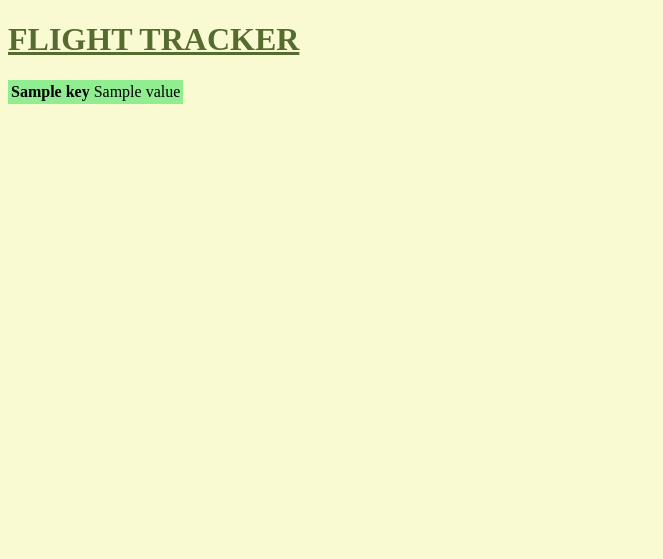
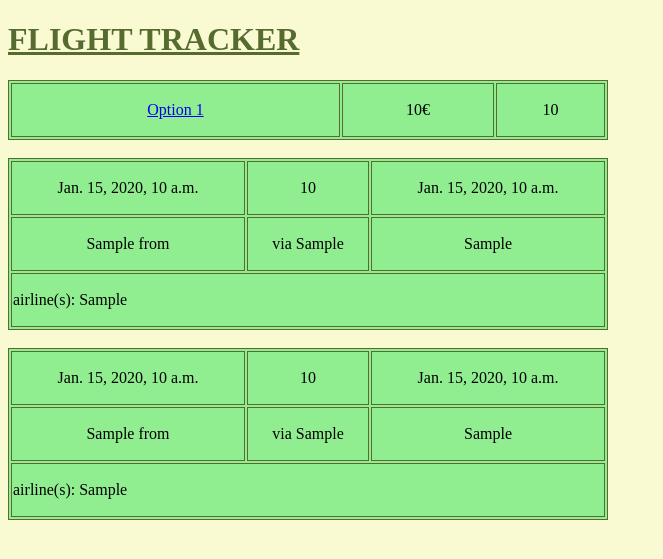
Before and after one commit to yanismathiopoulos/django_flight_tracker, a Django app: template home/templates/result.html in a window 1280 px wide. Shown: the top 559 px of the page, without its empty margins (0-663 px from the left). Run offline with Django 3.2, Linux system fonts and the light colour scheme; the template is opened without the code that fills it: most values are stand-ins (such as "Sample title", 1, 10 or a date in 2020).

Commit message:
added extra output fields, merged dict and print functions

```diff
--- a/home/static/css/styles.css
+++ b/home/static/css/styles.css
@@ -1,14 +1,30 @@
 body {
     background-color: lightgoldenrodyellow;
+    /*background-color: lightcyan;*/
 }
 
-table {
-  display: table;
-  border-collapse: separate;
-  border-spacing: 2px;
-  border-color: gray;
-}
+/*table {*/
+/*  display: table;*/
+/*  border-collapse: separate;*/
+/*  border-spacing: 2px;*/
+/*  border-color: gray;*/
+/*}*/
 
 h1 a, h2 a {
     color: darkolivegreen;
 }
+
+table, th, td {
+    background-color: lightgreen;
+    color: black;
+    border: 1px solid darkolivegreen;
+}
+
+table {
+    width: 600px;
+}
+
+td {
+    height: 50px;
+    text-align: center;
+}
--- a/home/templates/base_generic.html
+++ b/home/templates/base_generic.html
@@ -7,12 +7,10 @@
         <title>Flight Tracker</title>
     {% endblock %}
 
-  <meta charset="utf-8">
-  <meta name="viewport" content="width=device-width, initial-scale=1">
 
-  <!-- Add additional CSS in static file -->
     {% load static %}
     <link rel="stylesheet" href="{% static 'css/styles.css' %}">
+    {#  <link rel="stylesheet" href="/home/static/css/styles.css">#}
 
 </head>
 
--- a/home/templates/index.html
+++ b/home/templates/index.html
@@ -11,7 +11,7 @@
 
 <form method="post">
   {% csrf_token %}
-  <table border="1">
+  <table>
     {{ form }}
   </table>
   <input type="submit" value="Submit">
--- a/home/templates/result.html
+++ b/home/templates/result.html
@@ -3,38 +3,92 @@
 {% block content %}
 
 
-{#    <p>{{content}}</p>#}
-
-
-    <script>
-        var cars = ["BMW", "Volvo", "Saab", "Ford", "Fiat", "Audi"];
-        var text = "";
-        var i;
-        for (i = 0; i < cars.length; i++) {
-          text += cars[i] + "<br>";
-        }
-        document.getElementById("demo").innerHTML = text;
-    </script>
+    {#    <script>#}
+    {#        var cars = ["BMW", "Volvo", "Saab", "Ford", "Fiat", "Audi"];#}
+    {#        var text = "";#}
+    {#        var i;#}
+    {#        for (i = 0; i < cars.length; i++) {#}
+    {#          text += cars[i] + "<br>";#}
+    {#        }#}
+    {#        document.getElementById("demo").innerHTML = text;#}
+    {#    </script>#}
 
 
 
     {% for option_num, option_dict in content.items %}
 
-        <table style="background-color:lightgreen">
+        {#        <table style="background-color:lightgreen">#}
+        <table>
 
-        {% for key, value in option_dict.items %}
-
-           <tr>
-                <th> {{ key }} </th>
-                <td> {{ value }} </td>
-           </tr>
-
-        {% endfor %}
+            <tr>
+                <td><a href="{{ option_dict.link }}" target="_blank">Option {{ option_num }}</a></td>
+                <td>{{ option_dict.price }}€</td>
+                <td>{{ option_dict.duration_total }}</td>
+            </tr>
 
         </table>
+        <br>
+
+        <table>
+            <tr>
+                <td> {{ option_dict.outbound.departure_time }} </td>
+                <td> {{ option_dict.outbound.duration }} </td>
+                <td> {{ option_dict.outbound.arrival_time }} </td>
+            </tr>
+
+            <tr>
+                <td> {{ option_dict.outbound.from }} </td>
+                <td> via {{ option_dict.outbound.lst_stops }} </td>
+                <td> {{ option_dict.outbound.to }} </td>
+            </tr>
+
+            <tr>
+                <td colspan="3" style="text-align:left;"> airline(s): {{ option_dict.outbound.lst_airlines }} </td>
+            </tr>
+
+
+        </table>
+        <br>
+
+        <table>
+            <tr>
+                <td> {{ option_dict.inbound.departure_time }} </td>
+                <td> {{ option_dict.inbound.duration }} </td>
+                <td> {{ option_dict.inbound.arrival_time }} </td>
+            </tr>
+
+            <tr>
+                <td> {{ option_dict.inbound.from }} </td>
+                <td> via {{ option_dict.inbound.lst_stops }} </td>
+                <td> {{ option_dict.inbound.to }} </td>
+            </tr>
+
+            <tr>
+                <td colspan="3" style="text-align:left;"> airline(s): {{ option_dict.inbound.lst_airlines }} </td>
+            </tr>
+        </table>
+        <br>
+
+        {#            {% for key, value in option_dict.inbound.items %}#}
+        {#                <tr>#}
+        {#                    <th> {{ key }} </th>#}
+        {#                    <td> {{ value }} </td>#}
+        {#                </tr>#}
+        {#            {% endfor %}#}
+
+        {#        {% for route_key, route_value in option_dict.items %}#}
+        {##}
+        {#           <tr>#}
+        {#                <th> {{ route_key }} </th>#}
+        {#                <td> {{ route_value }} </td>#}
+        {#           </tr>#}
+        {##}
+        {#        {% endfor %}#}
+
+
 
         <br>
-
+        <br>
     {% endfor %}
 
 
--- a/home/views.py
+++ b/home/views.py
@@ -15,7 +15,7 @@ def index(request):
         if form.is_valid():
 
             apikey = form.cleaned_data['apikey']
-            del form.cleaned_data['apikey']     #TODO: find a better way
+            del form.cleaned_data['apikey']     # TODO: find a better way
             parameters = form.cleaned_data
             content = search(apikey=apikey, parameters=parameters, n=10)
 
```
Also changed, not shown: django_flight_tracker/flightsearch.py (+75 -80 lines), django_flight_tracker/settings.py (+5 -3 lines), django_flight_tracker/urls.py (+10 -0 lines), 4 other files. Lines whose indentation alone changed are shown as unchanged.
